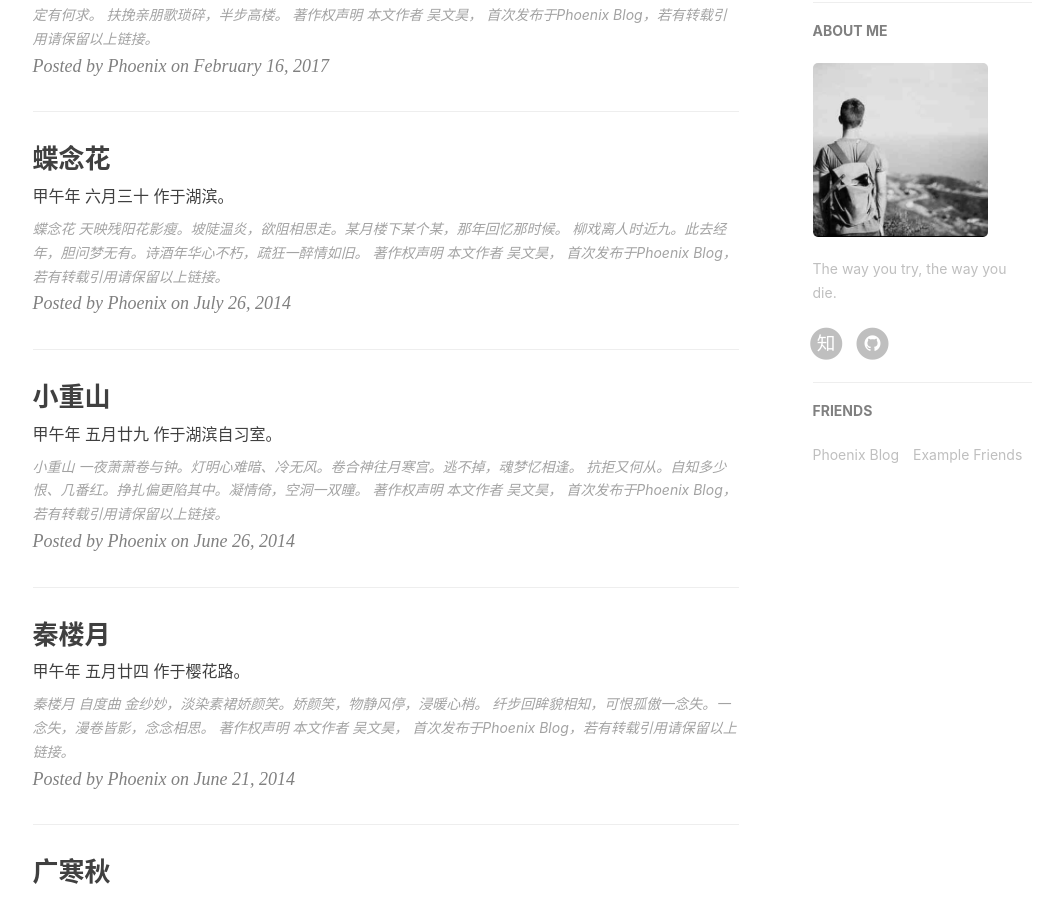
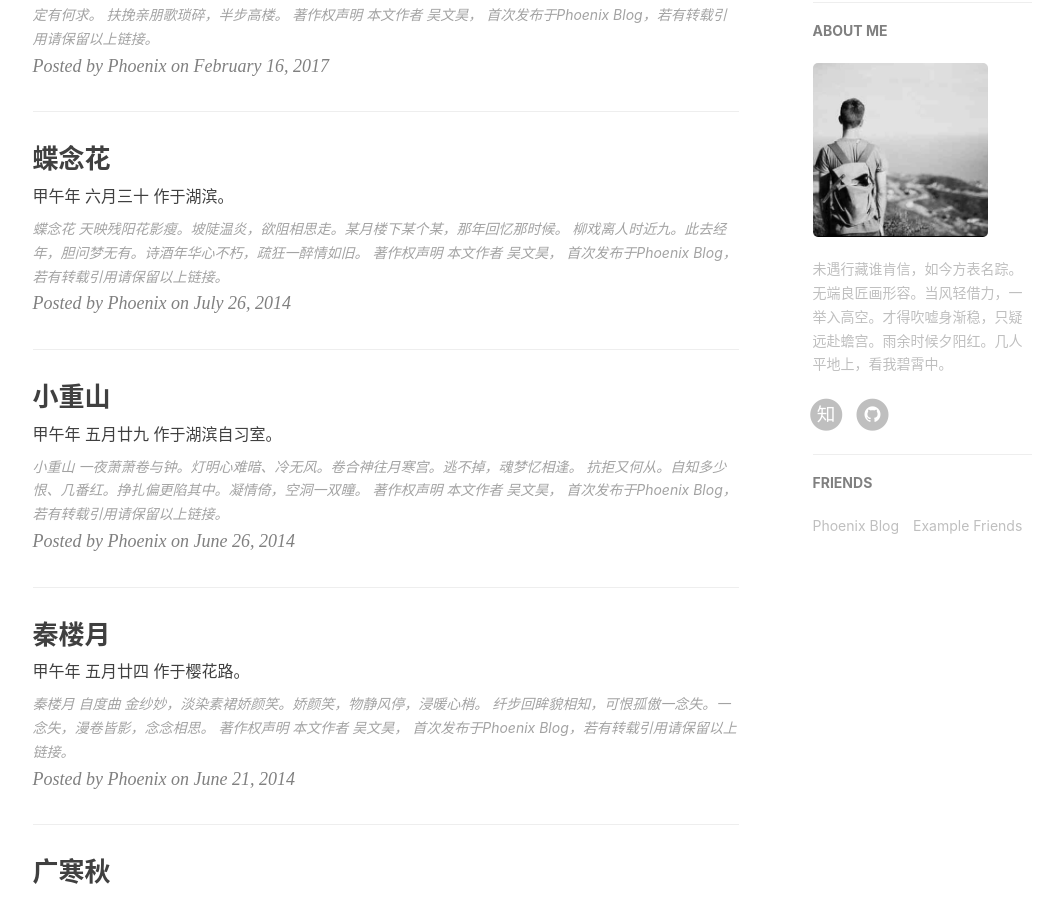
Before and after one commit to PhoenixW95/PhoenixW95.github.io, a Jekyll site: the page built from index.html, in a window 1280 px wide and 900 px high, scrolled down 563 px. Shown: the whole window, without its empty margins (135-1188 px from the left). Built offline with Jekyll 4.4.1, drawn with Linux system fonts in a browser that asks for light colours; nearby versions of some CDN libraries; the list of posts is cut into pages by our own code; comment, search, counter and statistics services are not loaded.

Commit message:
图片修改
图片修改

```diff
--- a/_config.yml
+++ b/_config.yml
@@ -68,7 +68,7 @@ ga_domain: phoenixwu.cn
 
 # Sidebar settings
 sidebar: true                           # whether or not using Sidebar.
-sidebar-about-description: "The way you try, the way you die."
+sidebar-about-description: "未遇行藏谁肯信，如今方表名踪。无端良匠画形容。当风轻借力，一举入高空。才得吹嘘身渐稳，只疑远赴蟾宫。雨余时候夕阳红。几人平地上，看我碧霄中。"
 sidebar-avatar: "/img/avatar-phoenix.JPG"      # use absolute URL, seeing it's used in both `/` and `/about/`
 
 
```
Also changed, not shown: img/about-bg.jpg, img/guanghanqiu.jpeg (deleted), img/guanghanqiu.jpg (added), img/home-bg11.jpg (added), img/xiaochongshan.jpg, 3 other files.
